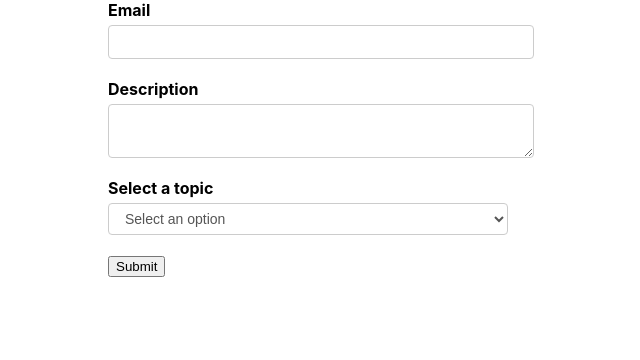
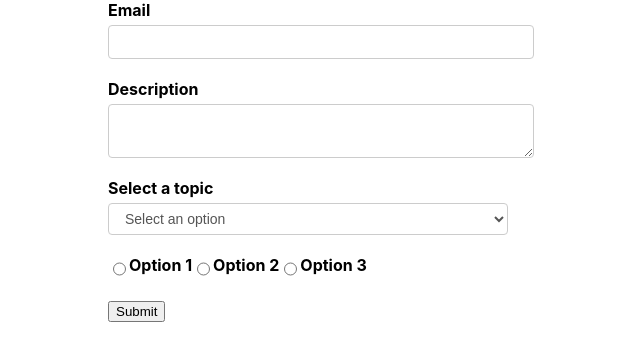
Before and after one commit to mirjSolution/react-formik-demo, a React (Create React App) app: page / in a window 1280 px wide. Shown: the top 360 px of the page, without its empty margins (319-959 px from the left). Built offline with nearby package versions, Linux system fonts and the light colour scheme.

Commit message:
Radio reusable component

```diff
--- a/src/components/FormikContainer.js
+++ b/src/components/FormikContainer.js
@@ -11,15 +11,23 @@
     { key: 'Option 3', value: 'option3' },
   ];
 
+  const radioOptions = [
+    { key: 'Option 1', value: 'rOption1' },
+    { key: 'Option 2', value: 'rOption2' },
+    { key: 'Option 3', value: 'rOption3' },
+  ];
+
   const initialValues = {
     email: '',
     description: '',
     selectOption: '',
+    radioOption: '',
   };
   const validationSchema = Yup.object({
     email: Yup.string().required('Required'),
     description: Yup.string().required('Required'),
     selectOption: Yup.string().required('Required'),
+    radioOption: Yup.string().required('Required'),
   });
   const onSubmit = (values) => console.log('Form data', values);
 
@@ -48,6 +56,12 @@
             name='selectOption'
             options={dropdownOptions}
           />
+          <FormikControl
+            control='radio'
+            label='Radio topic'
+            name='radioOption'
+            options={radioOptions}
+          />
           <button type='submit'>Submit</button>
         </Form>
       )}
--- a/src/components/FormikControl.js
+++ b/src/components/FormikControl.js
@@ -1,4 +1,5 @@
 import Input from './Input';
+import RadioButtons from './RadioButtons';
 import Select from './Select';
 import Textarea from './Textarea';
 
@@ -12,6 +13,7 @@
     case 'select':
       return <Select {...rest} />;
     case 'radio':
+      return <RadioButtons {...rest} />;
     case 'checkbox':
     case 'date':
     default:
--- /dev/null
+++ b/src/components/RadioButtons.js
@@ -0,0 +1,34 @@
+import React from 'react';
+import { Field, ErrorMessage } from 'formik';
+import TextError from './TextError';
+
+function RadioButtons(props) {
+  const { label, name, options, ...rest } = props;
+  return (
+    <div className='form-control'>
+      <label htmlFor={label}>
+        <Field name={name} {...rest}>
+          {({ field }) => {
+            return options.map((option) => {
+              return (
+                <React.Fragment key={option.key}>
+                  <input
+                    type='radio'
+                    id={option.value}
+                    {...field}
+                    value={option.value}
+                    checked={field.value === option.value}
+                  />
+                  <label htmlFor={option.value}>{option.key}</label>
+                </React.Fragment>
+              );
+            });
+          }}
+        </Field>
+      </label>
+      <ErrorMessage name={name} component={TextError} />
+    </div>
+  );
+}
+
+export default RadioButtons;
```
